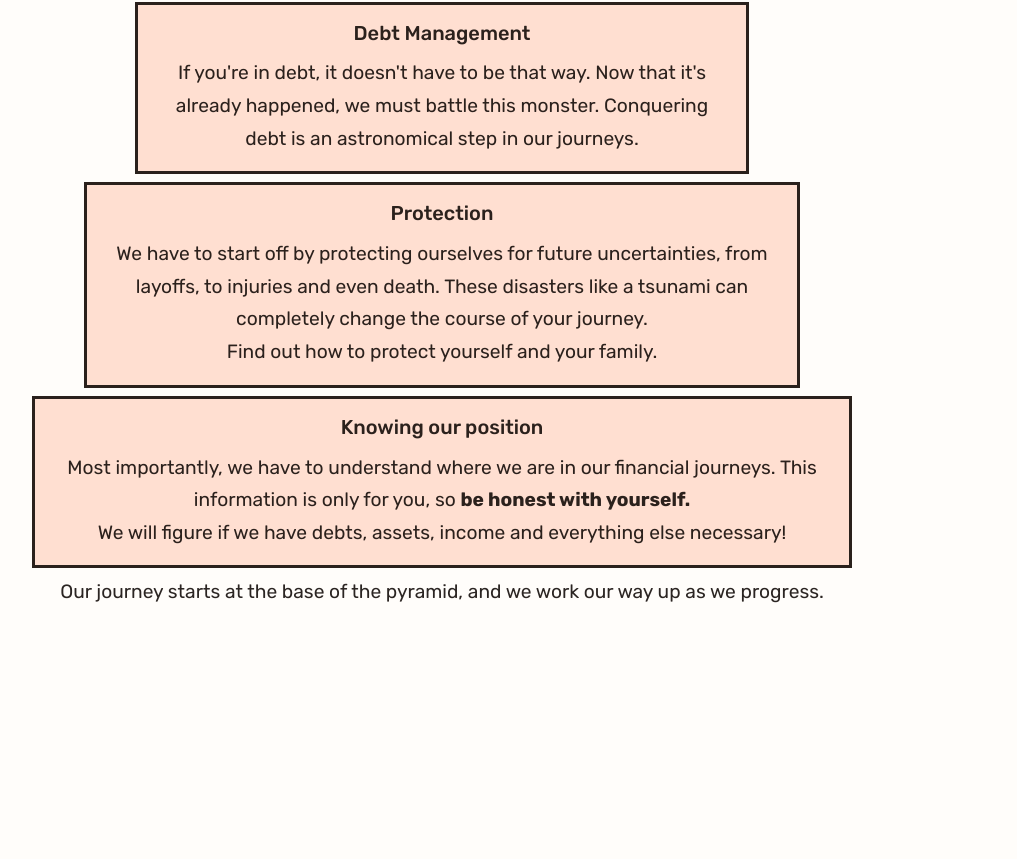
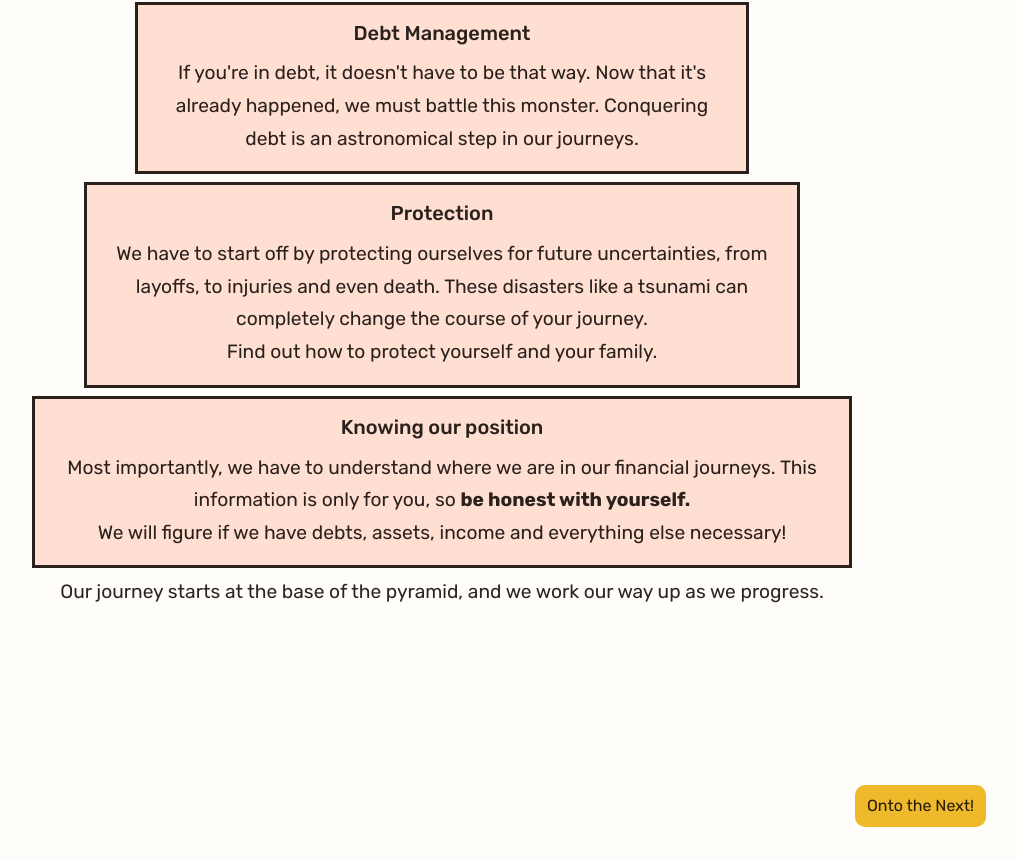
Before and after one commit to cleinad/treasuremap-react, a React (Vite) app: page /financial-foundation in a window 1280 px wide. Shown: the part 803-1662 px from the top of the page, without its empty margins (262-1279 px from the left). Before the commit the page ends 1556 px from the top, so only its background shows below. Built offline with nearby package versions, Linux system fonts and the light colour scheme; a web font is replaced by a local one.

Commit message:
github case sensitivity bug fix

```diff
--- a/src/components/Footer.tsx
+++ b/src/components/Footer.tsx
@@ -8,7 +8,7 @@ interface Props {
 const Footer = ({nextPageLink}:Props) => {
   return (
     <div className="next-page">
-        {/*<Link to="/wealth">Onto the Next!</Link>*/}
+        {<Link to={"/"+nextPageLink}>Onto the Next!</Link>}
     </div>
   )
 }
--- a/src/pages/financialFoundation.tsx
+++ b/src/pages/financialFoundation.tsx
@@ -73,7 +73,7 @@ const FinancialFoundation = () => {
         </div>
       </div>
 
-      <Footer></Footer>
+      <Footer nextPageLink="wealth"></Footer>
     </>
   );
 };
--- a/tsconfig.json
+++ b/tsconfig.json
@@ -16,10 +16,7 @@
     "noEmit": true,
     "jsx": "react-jsx",
 
-    "baseUrl": ".",
-    "paths": {
-      "@/*": ["./src/*"]
-    }
+
   },
   "include": ["src"],
   "references": [{ "path": "./tsconfig.node.json" }]
```
